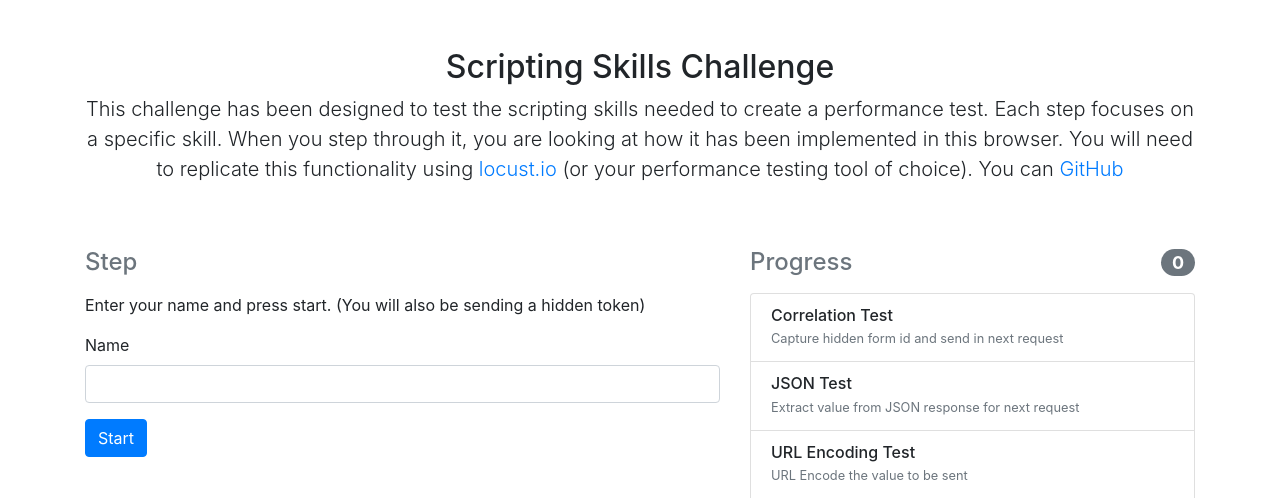
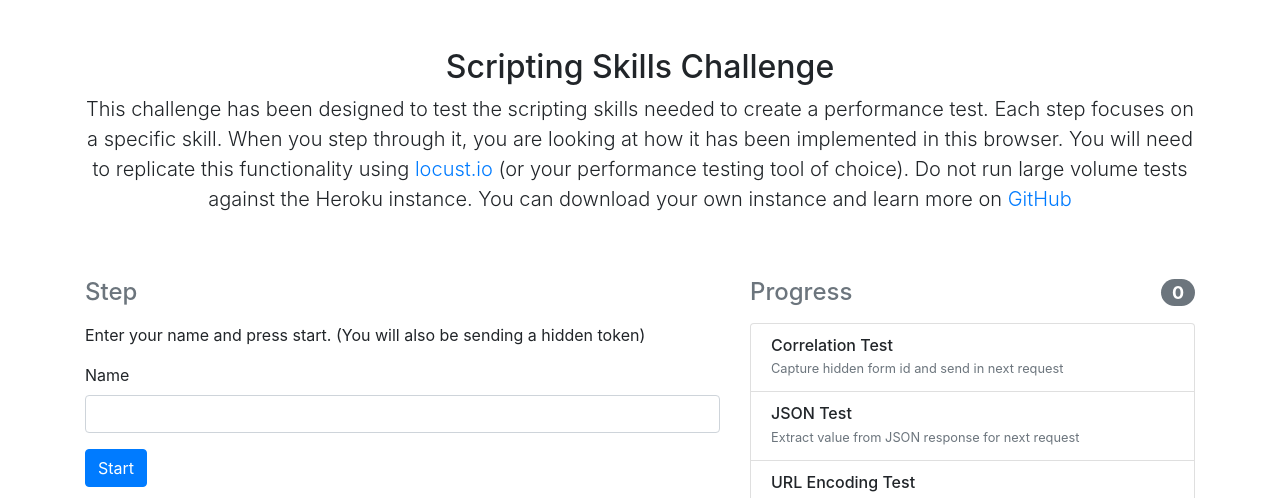
Before and after one commit to howardosborne/locust-scripting-challenge, a Python web app: template locust-scripting-challenge/templates/test.html in a window 1280 px wide. Shown: the top 498 px of the page. Run offline with Jinja, Linux system fonts and the light colour scheme; the template is opened without the code that fills it, so the values that code supplies are empty; some libraries are stand-ins or nearby versions.

Commit message:
clarified comments

```diff
--- a/locust-scripting-challenge/templates/test.html
+++ b/locust-scripting-challenge/templates/test.html
@@ -137,7 +137,7 @@
     <div class="container">
       <div class="py-5 text-center">
         <h2>Scripting Skills Challenge</h2>
-        <p class="lead">This challenge has been designed to test the scripting skills needed to create a performance test. Each step focuses on a specific skill. When you step through it, you are looking at how it has been implemented in this browser. You will need to replicate this functionality using <a href="https://locust.io">locust.io</a> (or your performance testing tool of choice). You can  <a href="https://github.com/howardosborne/locust-scripting-challenge">GitHub</a></p>
+        <p class="lead">This challenge has been designed to test the scripting skills needed to create a performance test. Each step focuses on a specific skill. When you step through it, you are looking at how it has been implemented in this browser. You will need to replicate this functionality using <a href="https://locust.io">locust.io</a> (or your performance testing tool of choice). Do not run large volume tests against the Heroku instance. You can download your own instance and learn more on <a href="https://github.com/howardosborne/locust-scripting-challenge">GitHub</a></p>
       </div>
       <div class="row">
         <div class="col-7">
```
